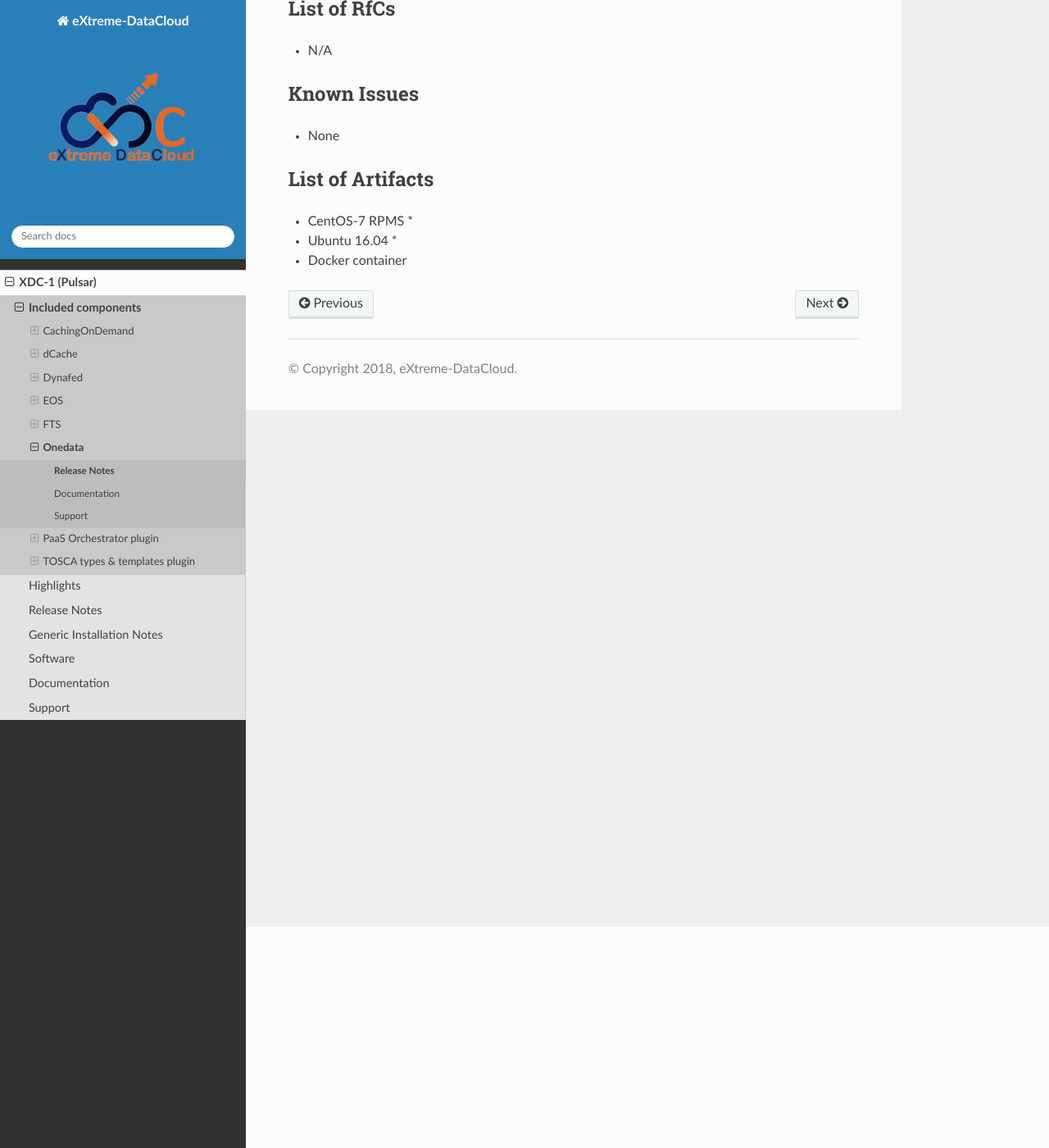
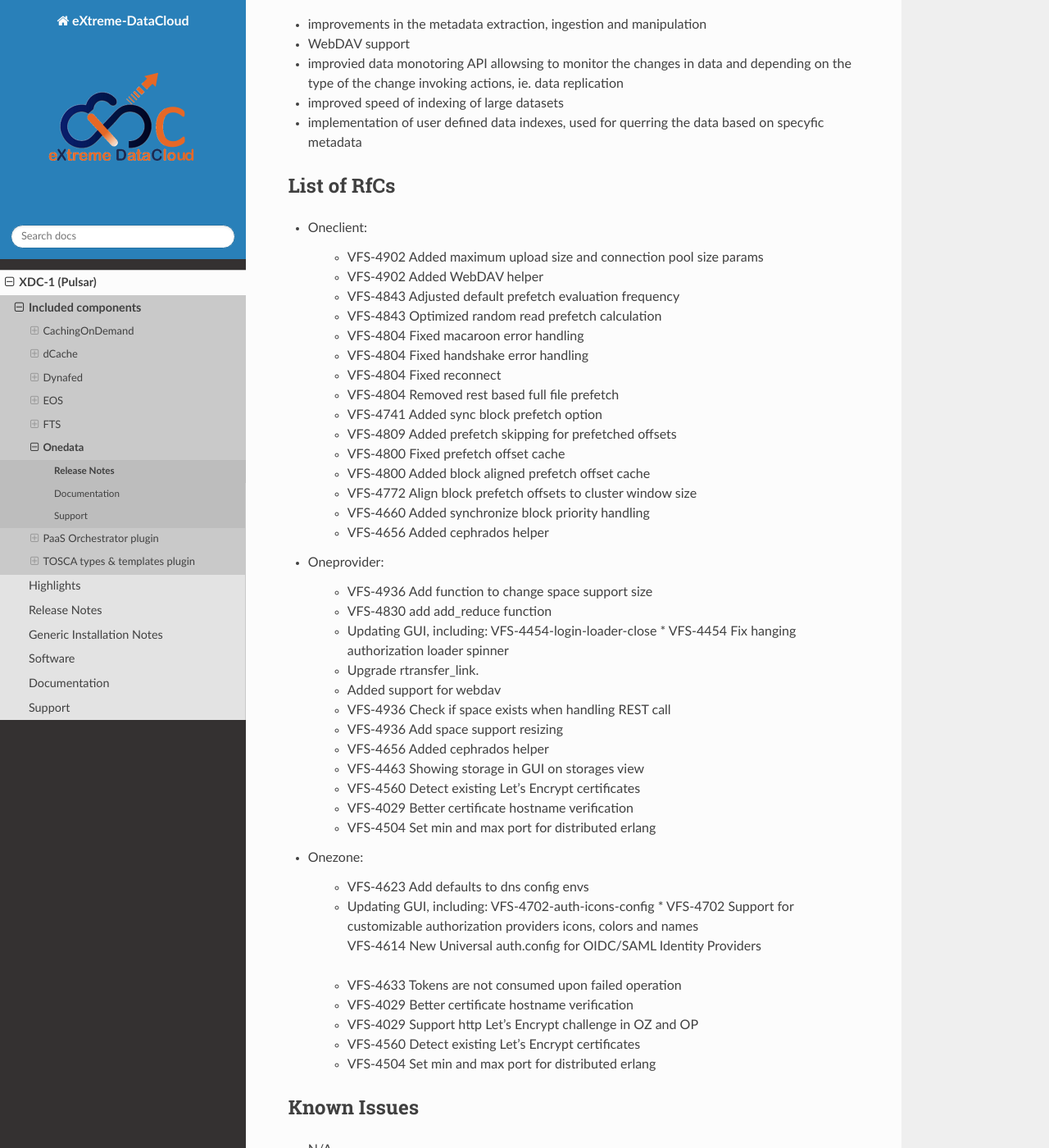
Before and after one commit to extreme-datacloud/xdc-releases, a Sphinx documentation site: the page built from source/releases/pulsar/onedata/v18.02.0-rc13.rst, in a window 1280 px wide and 1400 px high, scrolled down 270 px. Shown: the whole window at 82% size. Built offline with Sphinx 7.4.7 and the Read the Docs theme 2.0.0, drawn with Linux system fonts in a browser that asks for light colours; some of the changed text lies outside the part shown.

Commit message:
improvments

```diff
--- a/source/releases/pulsar/dcache/XDC-1.rst
+++ b/source/releases/pulsar/dcache/XDC-1.rst
@@ -23,6 +23,9 @@
 **Acknowledgments**
 
 * We thank HTW Berlin students Marcel Munce, Ferdinand Wolff and MaKrHTW (???) as well as Onno Zweers from surfSARA for their contributions.
+
+List of RfCs
+~~~~~~~~~~~~
 
 **Release 5.0.0**
 
--- a/source/releases/pulsar/onedata/v18.02.0-rc13.rst
+++ b/source/releases/pulsar/onedata/v18.02.0-rc13.rst
@@ -4,21 +4,83 @@
 What’s new
 ~~~~~~~~~~
 
-- add
+The new versions provides many improvemenets and new features, from which the most important are:
+
+* improvements in the metadata extraction, ingestion and manipulation
+* WebDAV support
+* improvied data monotoring API allowsing to monitor the changes in data and
+  depending on the type of the change invoking actions, ie. data replication
+* improved speed of indexing of large datasets
+* implementation of user defined data indexes, used for querring the data based on specyfic metadata
 
 List of RfCs
 ~~~~~~~~~~~~
-* N/A
+* Oneclient:
+
+   * VFS-4902 Added maximum upload size and connection pool size params
+   * VFS-4902 Added WebDAV helper
+   * VFS-4843 Adjusted default prefetch evaluation frequency
+   * VFS-4843 Optimized random read prefetch calculation
+   * VFS-4804 Fixed macaroon error handling
+   * VFS-4804 Fixed handshake error handling
+   * VFS-4804 Fixed reconnect
+   * VFS-4804 Removed rest based full file prefetch
+   * VFS-4741 Added sync block prefetch option
+   * VFS-4809 Added prefetch skipping for prefetched offsets
+   * VFS-4800 Fixed prefetch offset cache
+   * VFS-4800 Added block aligned prefetch offset cache
+   * VFS-4772 Align block prefetch offsets to cluster window size
+   * VFS-4660 Added synchronize block priority handling
+   * VFS-4656 Added cephrados helper
+
+* Oneprovider:
+
+   * VFS-4936 Add function to change space support size
+   * VFS-4830 add add_reduce function
+   * Updating GUI, including: VFS-4454-login-loader-close * VFS-4454 Fix hanging authorization loader spinner
+   * Upgrade rtransfer_link.
+   * Added support for webdav
+   * VFS-4936 Check if space exists when handling REST call
+   * VFS-4936 Add space support resizing
+   * VFS-4656 Added cephrados helper
+   * VFS-4463 Showing storage in GUI on storages view
+   * VFS-4560 Detect existing Let's Encrypt certificates
+   * VFS-4029 Better certificate hostname verification
+   * VFS-4504 Set min and max port for distributed erlang
+
+* Onezone:
+
+   * VFS-4623 Add defaults to dns config envs
+   * Updating GUI, including: VFS-4702-auth-icons-config * VFS-4702 Support for customizable authorization providers icons, colors and names
+    VFS-4614 New Universal auth.config for OIDC/SAML Identity Providers
+   * VFS-4633 Tokens are not consumed upon failed operation
+   * VFS-4029 Better certificate hostname verification
+   * VFS-4029 Support http Let's Encrypt challenge in OZ and OP
+   * VFS-4560 Detect existing Let's Encrypt certificates
+   * VFS-4504 Set min and max port for distributed erlang
+
 
 Known Issues
 ~~~~~~~~~~~~
 
-* None
+* N/A
 
 List of Artifacts
 ~~~~~~~~~~~~~~~~~
 * CentOS-7 RPMS
-  *
+
+  * `oneclient-18.02.0.rc13-1.el7.centos.x86_64.rpm <http://repo.indigo-datacloud.eu/repository/xdc/production/1/centos7/x86_64/base/repoview/oneclient.html>`_
+
 * Ubuntu 16.04
-  *
-* Docker container
+
+  * `oneclient_18.02.0.rc13-1_amd64.deb <http://repo.indigo-datacloud.eu/repository/xdc/production/1/ubuntu/dists/xenial/main/binary-amd64/oneclient_18.02.0.rc13-1_amd64.deb>`_
+
+
+* Docker Container
+
+  * `indigodatacloud/onezone <https://hub.docker.com/r/indigodatacloud/onezone/tags/>`__:XDC-1 (signed)
+  * `indigodatacloud/onezone <https://hub.docker.com/r/indigodatacloud/oneezone/tags/>`__:18.02.0-rc13
+  * `indigodatacloud/oneprovider <https://hub.docker.com/r/indigodatacloud/oneprovider/tags/>`__:XDC-1 (signed)
+  * `indigodatacloud/oneprovider <https://hub.docker.com/r/indigodatacloud/oneprovider/tags/>`__:18.02.0-rc13
+  * `indigodatacloud/oneclient <https://hub.docker.com/r/indigodatacloud/oneclient/tags/>`__:XDC-1 (signed)
+  * `indigodatacloud/oneclient <https://hub.docker.com/r/indigodatacloud/oneclient/tags/>`__:18.02.0-rc13
```
Also changed, not shown: other parts of source/releases/pulsar/dcache/XDC-1.rst (+1 -1 lines), source/releases/pulsar/dynafed/v1.3.3.rst (+5 -2 lines), source/releases/pulsar/ttt/v3.0.0.rst (+33 -28 lines).
